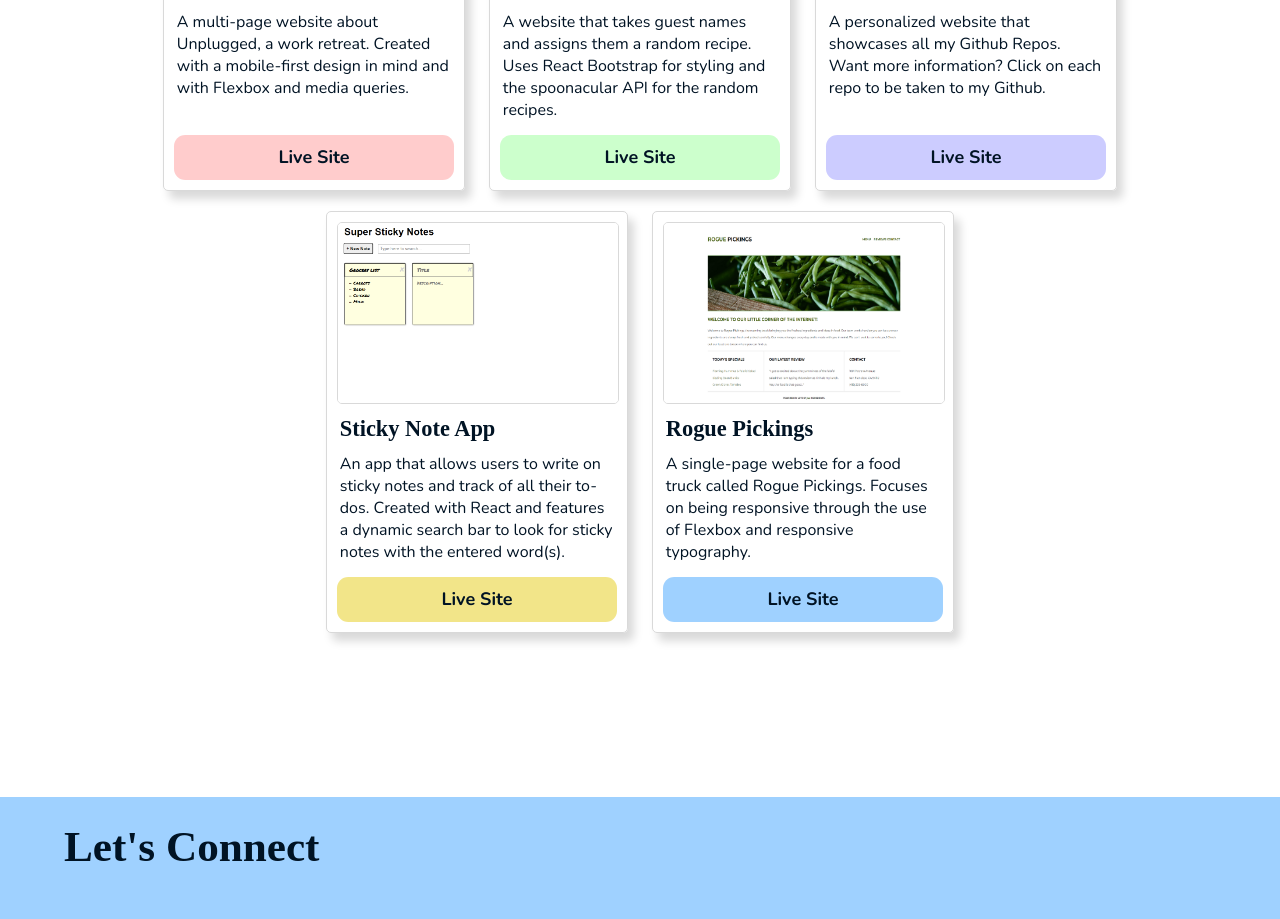
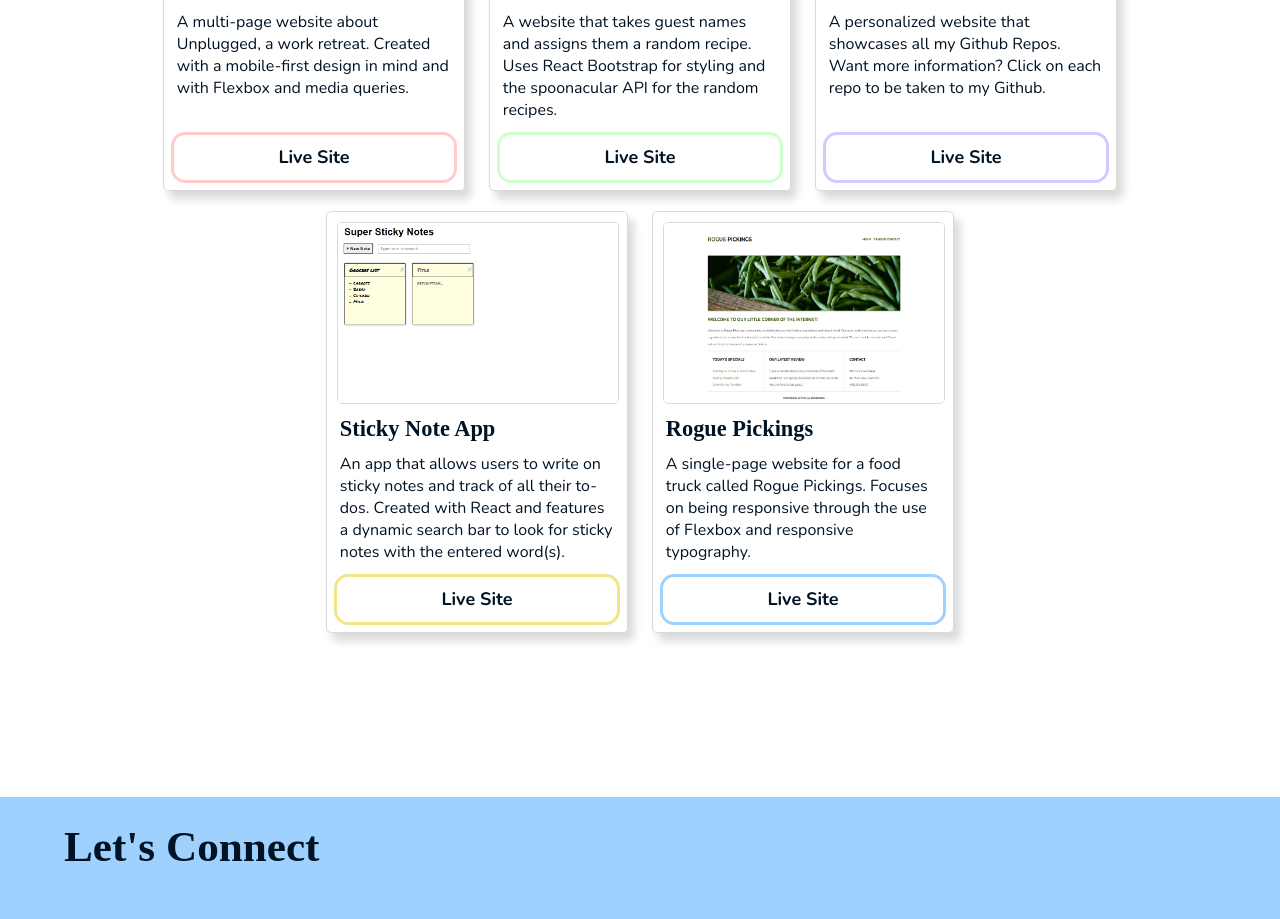
Before and after one commit to ang-riv/portfolio, a React (Create React App) app: page / in a window 1280 px wide. Shown: the part 2500-3419 px from the top of the page. Built offline with nearby package versions, Linux system fonts and the light colour scheme; a web font is replaced by a local one.

Commit message:
Added hover effects to project tiles

```diff
--- a/src/ProjectTile.js
+++ b/src/ProjectTile.js
@@ -1,8 +1,15 @@
 import React from "react";
+import { motion } from "framer-motion";
 
 function ProjectTile(props) {
   const buttonColor = {
+    outline: `3px solid ${props.color}`,
+    backgroundColor: "#FFFFFF",
+  };
+
+  const hoverColor = {
     backgroundColor: props.color,
+    outline: `3px solid ${props.color}`,
   };
   return (
     <div className="project-tile-container">
@@ -14,15 +21,17 @@ function ProjectTile(props) {
         <p style={{ margin: "0.7em 0" }}>{props.description}</p>
       </div>
       {/* button */}
-      <a
+      <motion.a
         href={props.link}
         target="_blank"
         rel="noreferrer"
         style={buttonColor}
         className="project-btn"
+        whileHover={hoverColor}
+        transition={{ duration: 0.5 }}
       >
         Live Site
-      </a>
+      </motion.a>
     </div>
   );
 }
```
